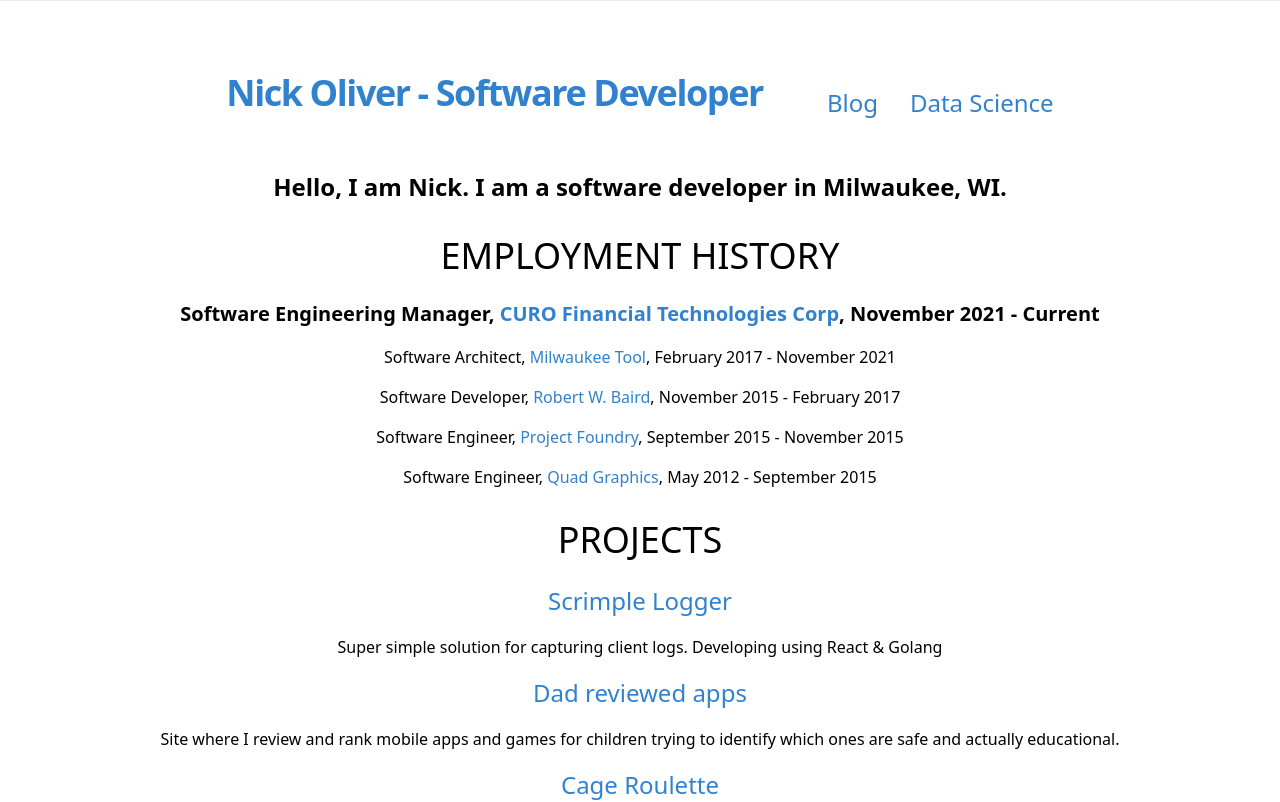
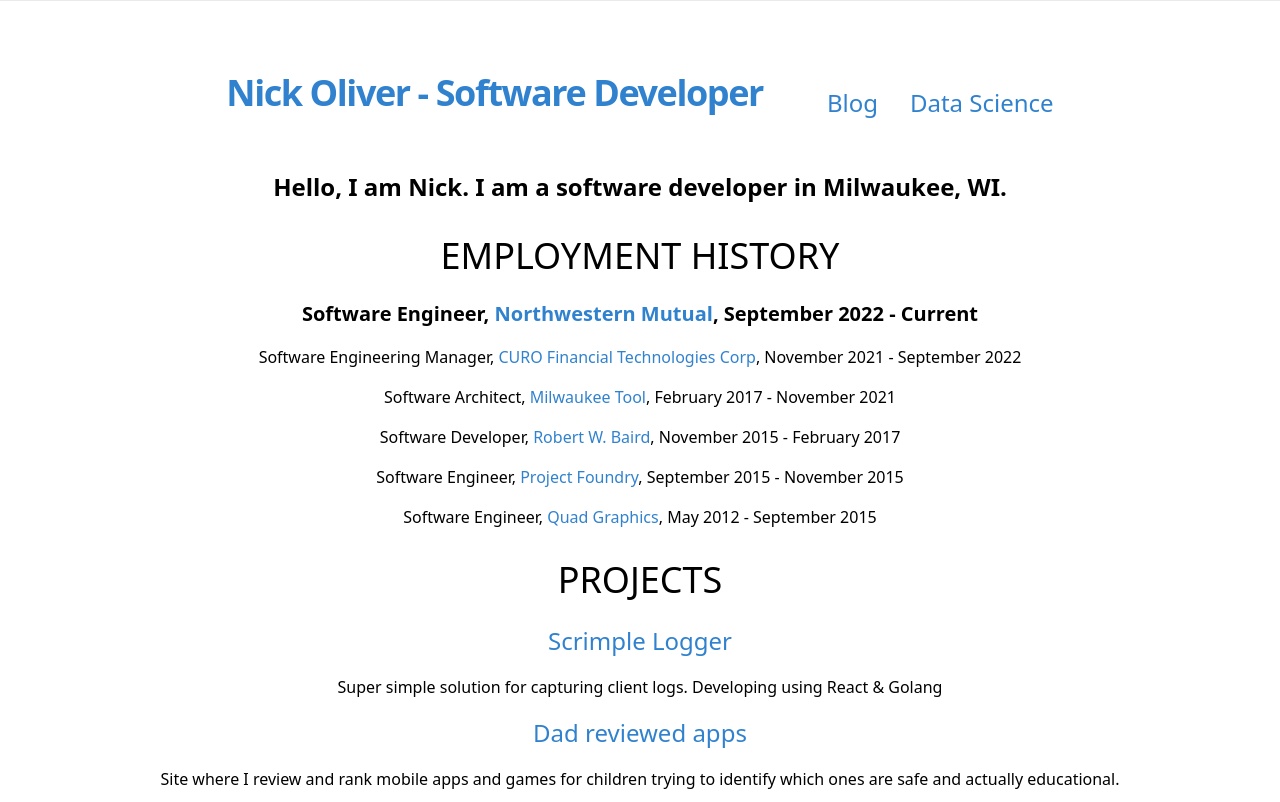
Before and after one commit to t0pth4t/resume2, a Next.js app: page / in a window 1280 px wide. Shown: the top 802 px of the page. Built offline with nearby package versions, Linux system fonts and the light colour scheme.

Commit message:
Update job history

```diff
--- a/pages/index.js
+++ b/pages/index.js
@@ -23,7 +23,8 @@
               <div className="row">
                 <div className="space-y-4">
                   <h2 className="text-4xl uppercase">Employment History</h2>
-                  <p className="font-bold text-xl">Software Engineering Manager,  <a href="https://curo.com/about" target="_blank">CURO Financial Technologies Corp</a>, November 2021 - Current</p>
+                  <p className="font-bold text-xl">Software Engineer,  <a href="https://www.northwesternmutual.com/who-we-are/" target="_blank">Northwestern Mutual</a>, September 2022 - Current</p>
+                  <p>Software Engineering Manager, <a href="https://curo.com/about" target="_blank">CURO Financial Technologies Corp</a>, November 2021 - September 2022</p>
                   <p>Software Architect, <a href="https://www.milwaukeetool.com/company" target="_blank">Milwaukee Tool</a>, February 2017 - November 2021</p>
                   <p>Software Developer, <a href="http://www.rwbaird.com/who-we-are/" target="_blank">Robert W. Baird</a>, November 2015 - February 2017</p>
                   <p>Software Engineer, <a href="http://www.projectfoundry.com/" target="_blank">Project Foundry</a>, September 2015 - November 2015</p>
```
